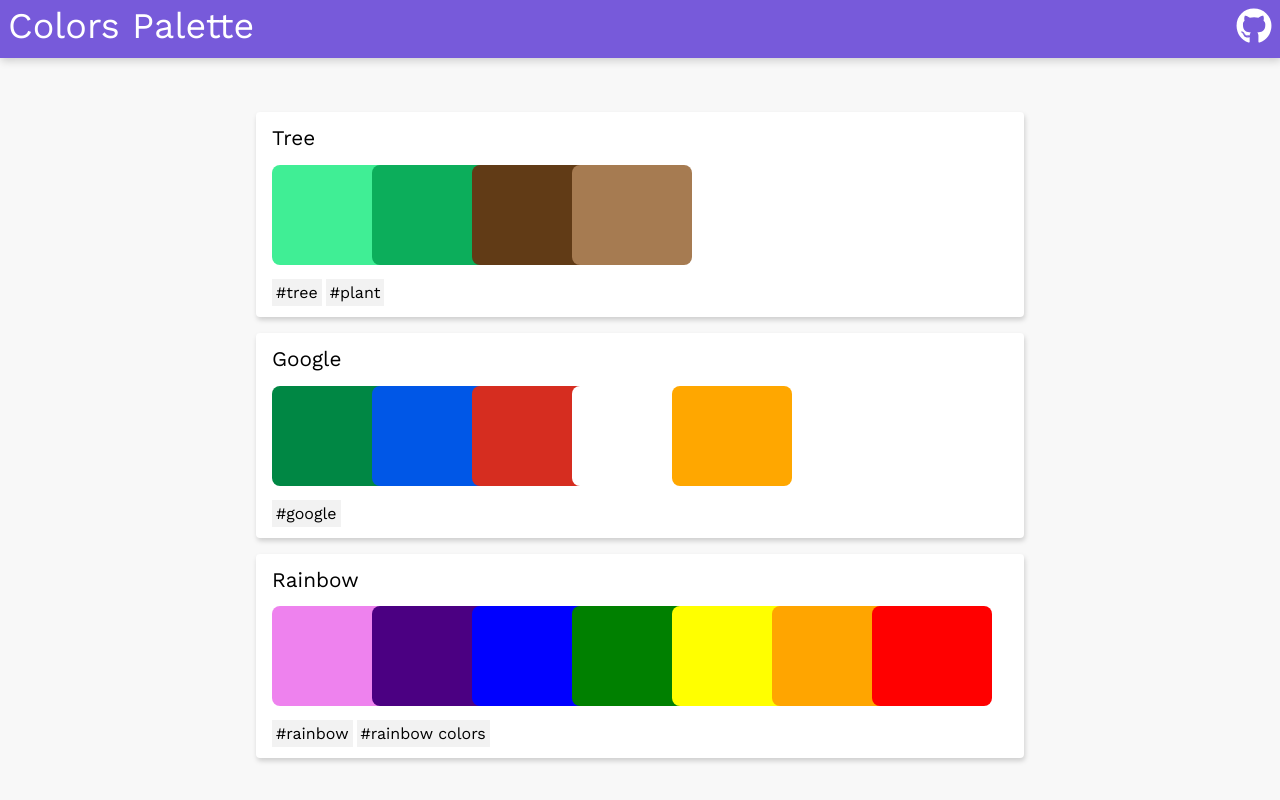
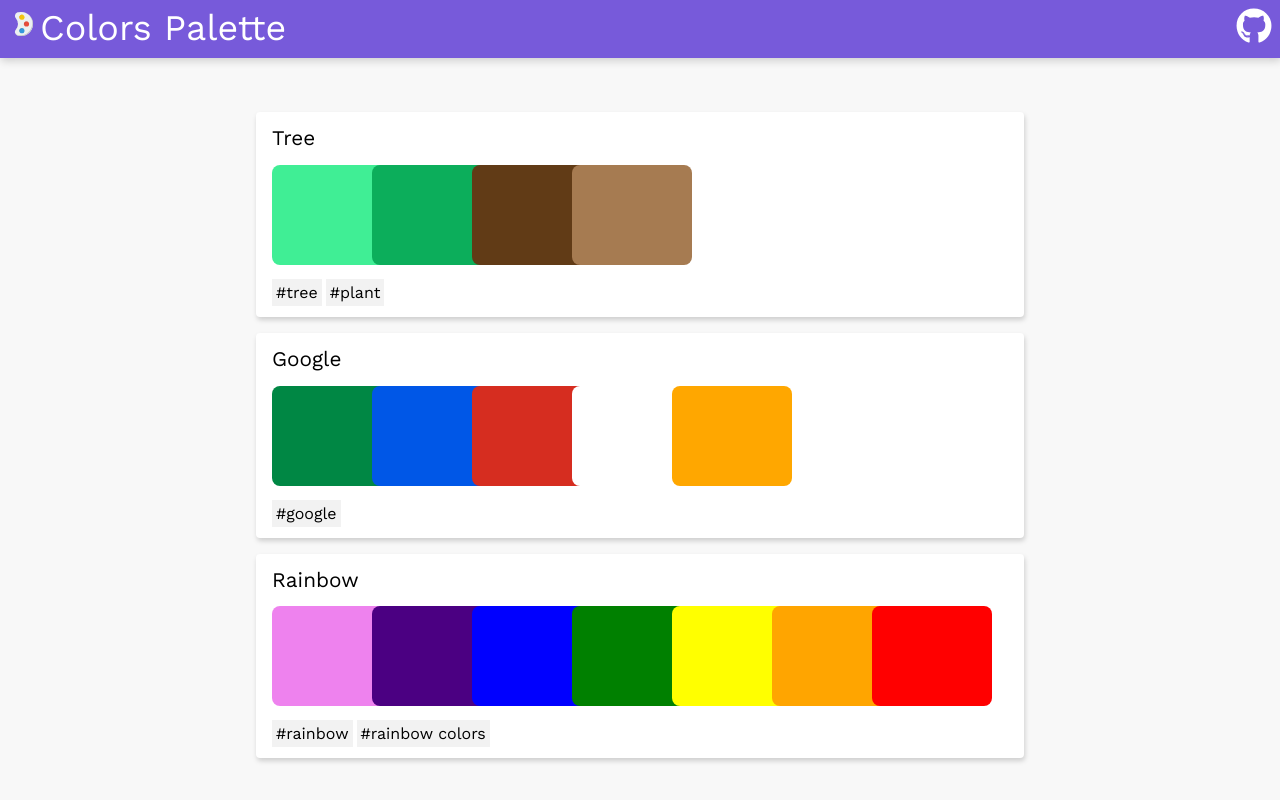
Before and after one commit to maddhruv/colorspalette, a Next.js app: page / in a window 1280 px wide. Built offline with nearby package versions, Linux system fonts and the light colour scheme.

Commit message:
feat: add logo

```diff
--- a/components/TitleBar/TitleBar.tsx
+++ b/components/TitleBar/TitleBar.tsx
@@ -10,6 +10,7 @@ const TitleBar: React.FC = () => {
     <TitleBarWrapper>
       <Flex>
         <Box width={9 / 10}>
+          <img src="/logo.svg" height="32px" />
           <h1>Colors Palette</h1>
         </Box>
         <Box width={1 / 10} textAlign="right">
```
